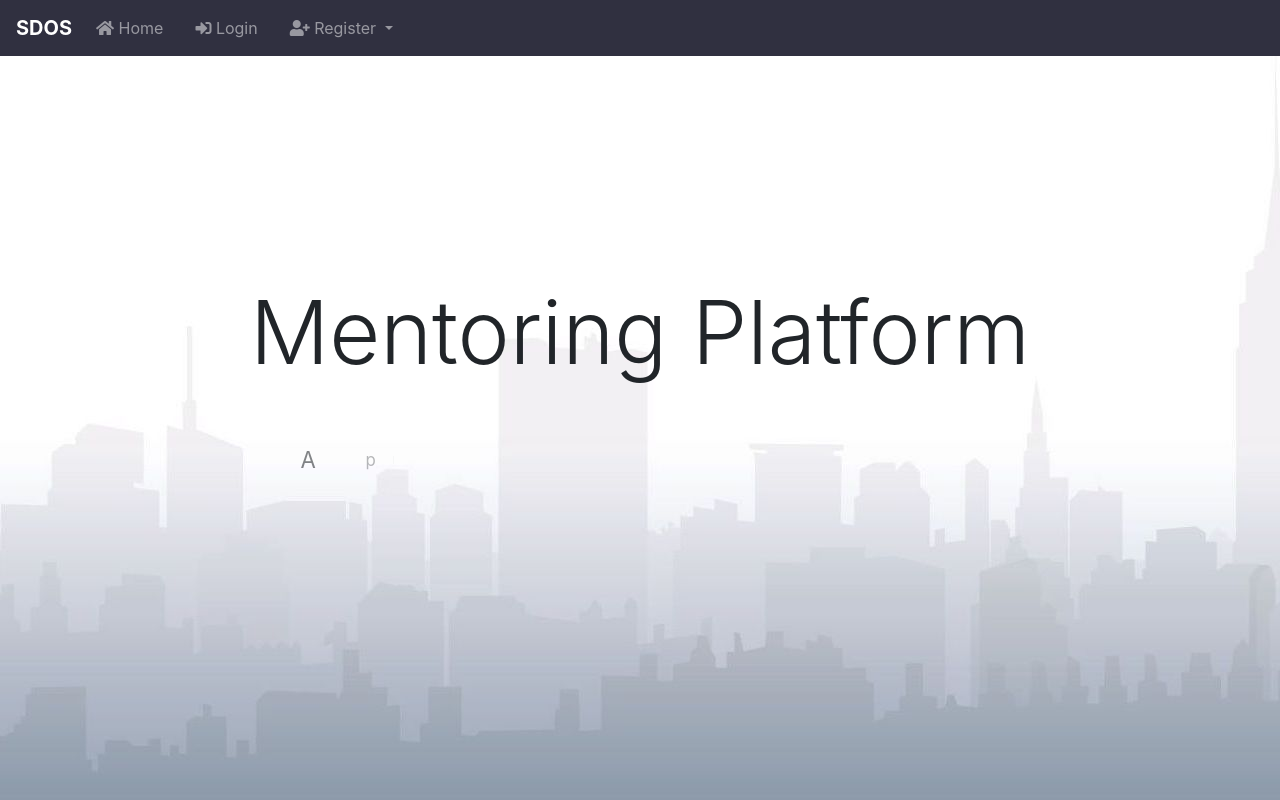
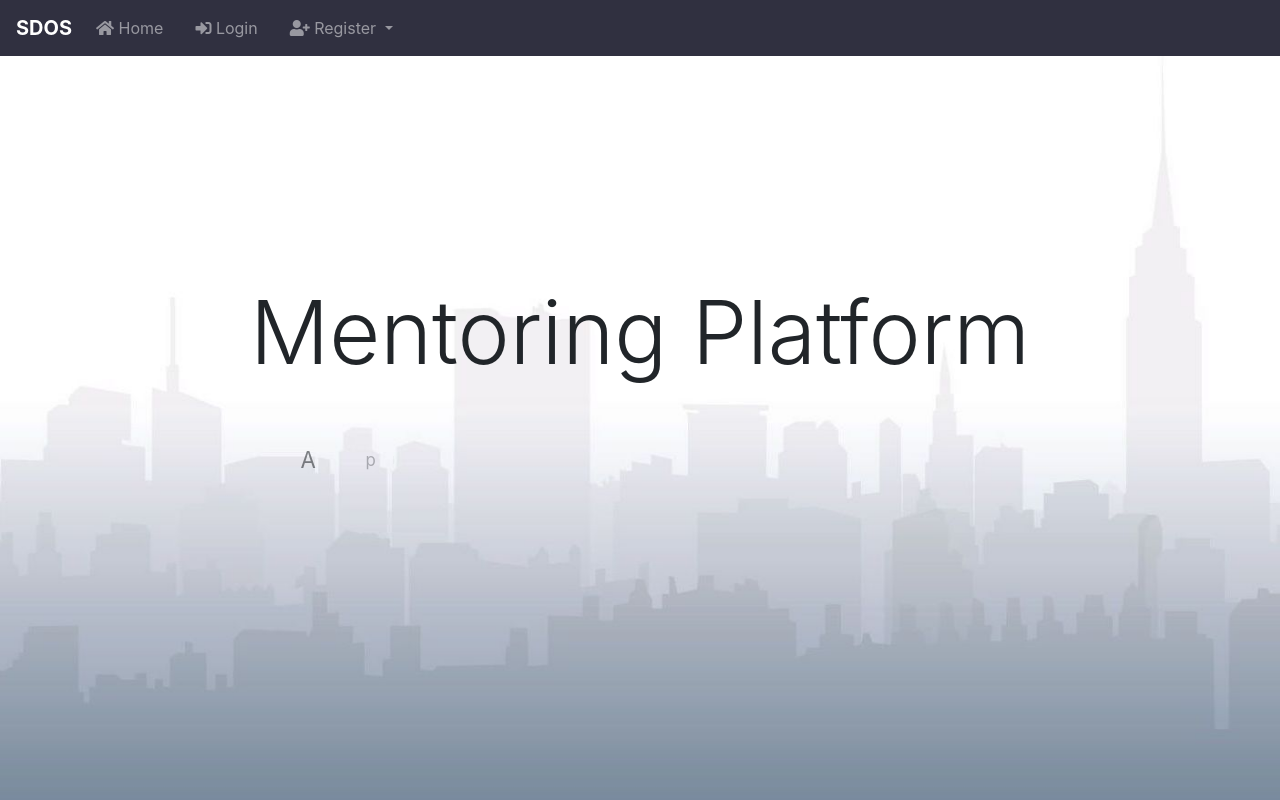
Before and after one commit to SDOS2020/Team_2_Mentoring_Platform, a Django app: page / in a window 1280 px wide. Run offline with Django 3.2, Linux system fonts and the light colour scheme; some libraries are stand-ins or nearby versions.

Commit message:
Fixed BG size

```diff
--- a/sdos_project/home/templates/home/homepage.html
+++ b/sdos_project/home/templates/home/homepage.html
@@ -12,8 +12,16 @@ Homepage
 <link rel="stylesheet" type="text/css" href="{% static 'home/bg.css' %}"/>
 <link href='https://fonts.googleapis.com/css?family=Lato:300,400,700' rel='stylesheet' type='text/css'>
 <style>
-body	{
+html, body {
+	height: 100%;
+}
+
+body {
 	background-image: url("{% static 'home/bg.jpg' %}");
+	background-color: white;
+    background-size: auto 100%;
+    background-repeat: no-repeat;
+    background-position: left top;
 }
 
 [v-cloak] {
```
Also changed, not shown: sdos_project/db.sqlite3.
